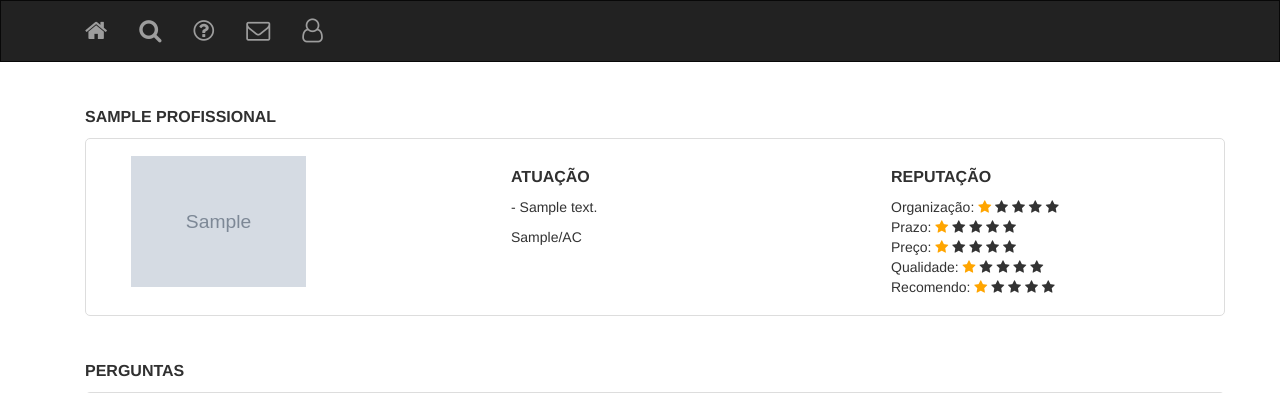
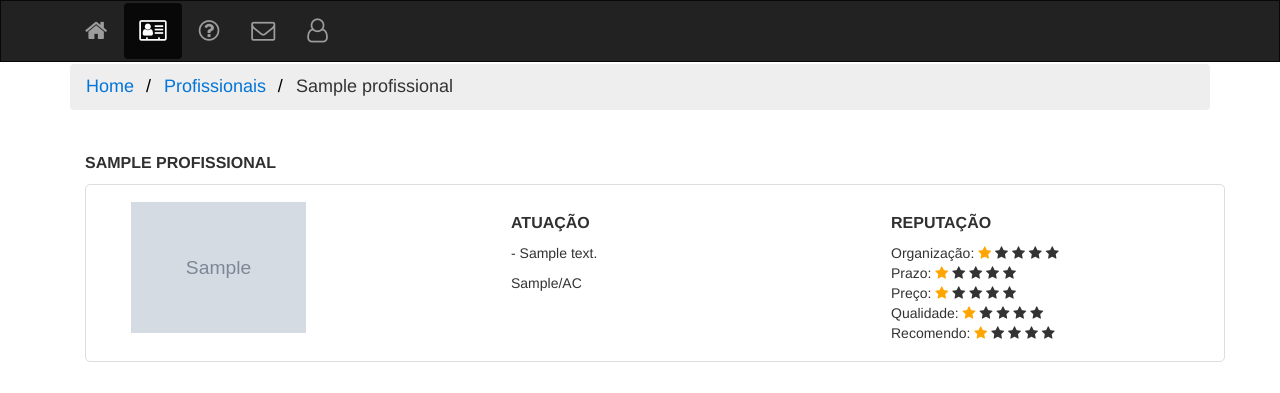
Before and after one commit to kaiserthiago/contratou, a Django app: page /profissional/detalhe/1/ in a window 1280 px wide. Shown: the top 393 px of the page. Run offline with Django 3.2, Linux system fonts and the light colour scheme; a user stored in the database is signed in; tables that the repository leaves empty hold one stand-in row (values such as "Sample post"); grey boxes marked "Sample" are stand-in pictures; some libraries are stand-ins or nearby versions.

Commit message:
new icon search

```diff
--- a/contratou/templates/contratou/profissional_detalhe.html
+++ b/contratou/templates/contratou/profissional_detalhe.html
@@ -1,10 +1,18 @@
 {% extends "layout.html" %}
-{% block class_profissionais %} class="active" {% endblock %}
+{% block class_search %} class="active" {% endblock %}
 {% load static %}
 
 {% block conteudo %}
     {% if request.user.is_authenticated %}
+
         {% for profissional in profissionais %}
+            <!--BREADCBRUM-->
+            <ul class="breadcrumb">
+                <li><a href="{% url 'contratou.home' %}">Home</a></li>
+                <li><a href="{% url 'contratou.search' %}">Profissionais</a></li>
+                <li>{{ profissional.nome|truncatechars:20 }}</li>
+            </ul>
+
             <!--PERGUNTAS-->
             <section class="section-questions-market-place">
                 <div class="container">
--- a/contratou/templates/layout.html
+++ b/contratou/templates/layout.html
@@ -32,7 +32,7 @@
             </li>
             <li {% block class_search %} {% endblock %}>
                 <a href="{% url 'contratou.search' %}"><i
-                        class="fa fa-search" style="font-size:24px"></i></a>
+                        class="fa fa-address-card-o" style="font-size:24px"></i></a>
             </li>
             <li {% block class_sobre %} {% endblock %}>
                 <a href="{% url 'contratou.sobre' %}"><i
--- a/static/css/layout.css
+++ b/static/css/layout.css
@@ -8,7 +8,7 @@
     color: #000;
 }
 
-.nav-menu{
+.nav-menu {
     background-color: #88ca41;
     border-bottom: 1px solid #88ca41;
     margin-bottom: 0;
@@ -28,6 +28,33 @@
 .navbar-brand-job img {
     margin-top: 2px;
     margin-left: 15px;
+}
+
+ul.breadcrumb {
+    padding: 10px 16px;
+    list-style: none;
+    background-color: #eee;
+}
+
+ul.breadcrumb li {
+    display: inline;
+    font-size: 18px;
+}
+
+ul.breadcrumb li + li:before {
+    padding: 8px;
+    color: black;
+    content: "/\00a0";
+}
+
+ul.breadcrumb li a {
+    color: #0275d8;
+    text-decoration: none;
+}
+
+ul.breadcrumb li a:hover {
+    color: #01447e;
+    text-decoration: underline;
 }
 
 .estrelas input[type=radio] {
@@ -222,7 +249,7 @@ h4 {
 }
 
 .card {
-    box-shadow: 0 4px 8px 0 rgba(0,0,0,0.2);
+    box-shadow: 0 4px 8px 0 rgba(0, 0, 0, 0.2);
     transition: 0.3s;
     width: 40%;
     border-radius: 5px;
@@ -230,7 +257,7 @@ h4 {
 }
 
 .card:hover {
-    box-shadow: 0 8px 16px 0 rgba(0,0,0,0.2);
+    box-shadow: 0 8px 16px 0 rgba(0, 0, 0, 0.2);
 }
 
 .card img {
@@ -278,7 +305,6 @@ footer p {
     color: #999;
     text-align: center;
 }
-
 
 .section-questions-market-place {
     margin: 30px 0;
```
